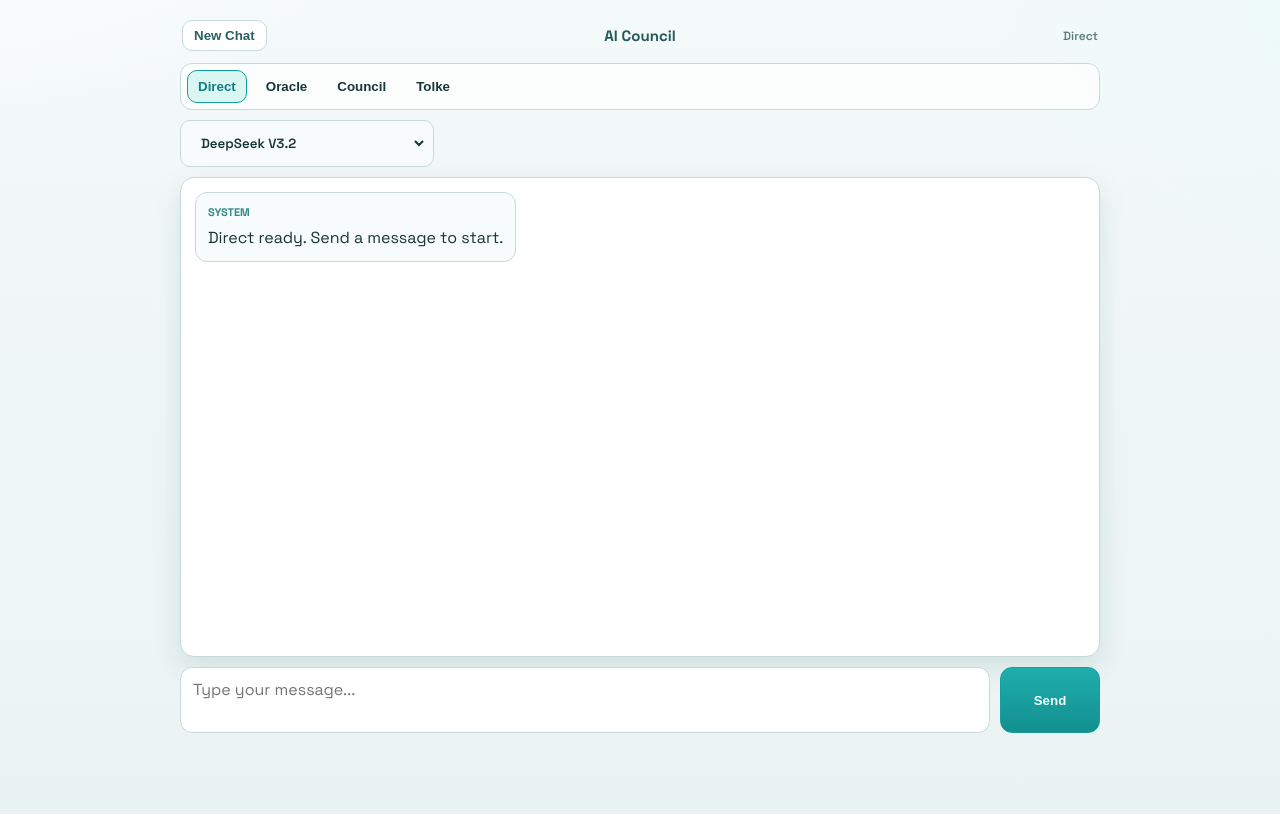
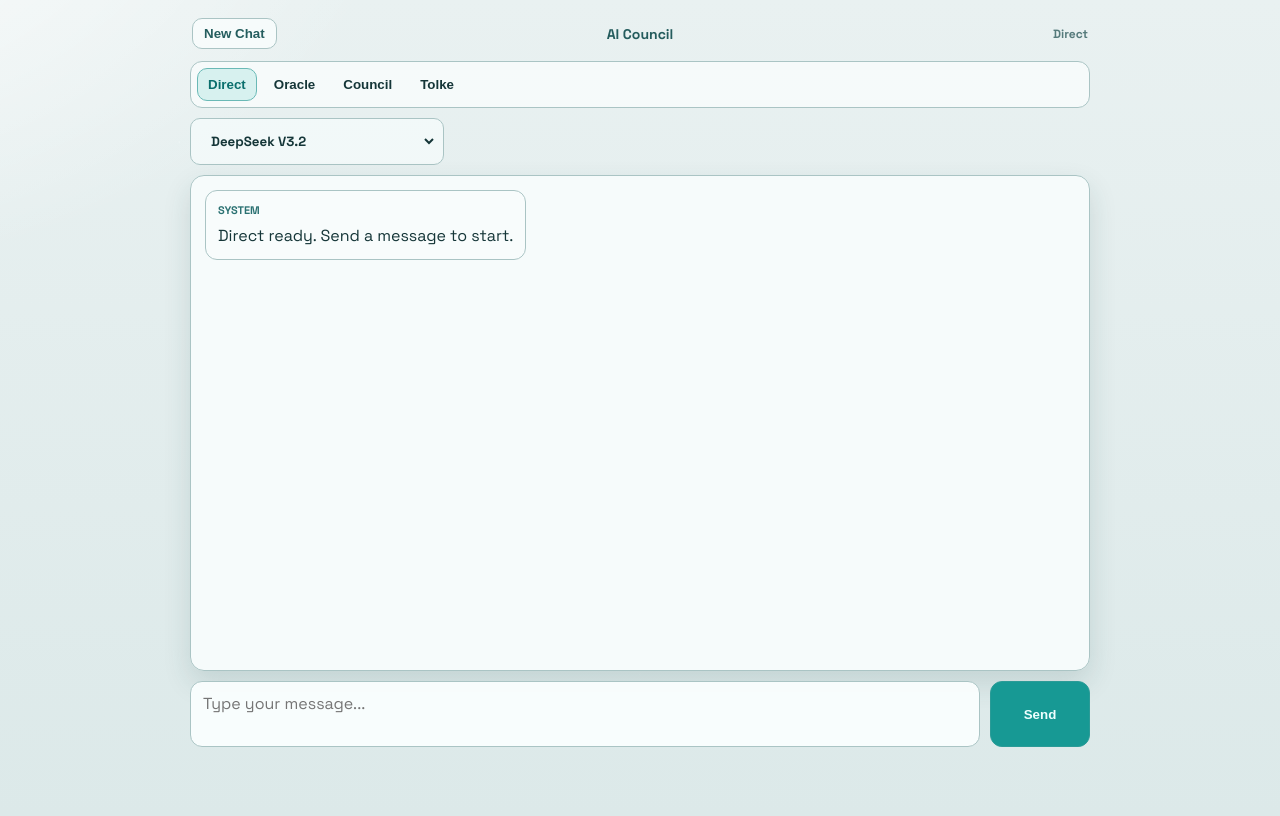
Before and after one commit to Ravs0/ai-council, a website built with Vite: page index.html in a window 1280 px wide. Built offline with nearby package versions, Linux system fonts and the light colour scheme; files whose address does not match are found by name.

Commit message:
Apply minimalist matte high-contrast theme with subtle starlight animation

```diff
--- a/src/style.css
+++ b/src/style.css
@@ -1,21 +1,19 @@
 :root {
-    --cloud-1: #f4f9f9;
-    --cloud-2: #eaf3f3;
-    --cloud-3: #dce9e9;
+    --bg: #e9f1f1;
+    --bg-2: #dce9e9;
+    --panel: #f8fcfc;
+    --panel-soft: #eef5f5;
+    --line: #aac4c4;
 
-    --card: #ffffff;
-    --card-soft: #f7fbfb;
-    --line: #c7dada;
+    --text: #153638;
+    --muted: #557a7b;
 
-    --text: #183638;
-    --muted: #5d7f80;
-
-    --teal: #149f9f;
-    --teal-strong: #0f7f80;
-    --teal-soft: #daf6f3;
+    --teal: #0f8f8b;
+    --teal-strong: #0a6f6d;
+    --teal-soft: #d7f1ef;
 
     --radius: 14px;
-    --shadow: 0 10px 28px rgba(20, 85, 85, 0.12);
+    --shadow: 0 12px 28px rgba(30, 70, 70, 0.14);
 }
 
 * {
@@ -29,25 +27,66 @@ body {
     font-family: 'Space Grotesk', -apple-system, BlinkMacSystemFont, 'Segoe UI', sans-serif;
     color: var(--text);
     background:
-        radial-gradient(1000px 500px at -10% -20%, #ffffff 0%, transparent 60%),
-        radial-gradient(900px 500px at 120% 0%, #e8fbf8 0%, transparent 60%),
-        linear-gradient(180deg, var(--cloud-1) 0%, var(--cloud-2) 100%);
+        radial-gradient(1200px 800px at -20% -20%, #ffffff 0%, transparent 56%),
+        linear-gradient(180deg, var(--bg) 0%, var(--bg-2) 100%);
+    overflow-x: hidden;
+}
+
+/* subtle starlight */
+body::before,
+body::after {
+    content: "";
+    position: fixed;
+    inset: 0;
+    pointer-events: none;
+    z-index: -1;
+}
+
+body::before {
+    background-image:
+        radial-gradient(2px 2px at 14% 18%, rgba(255, 255, 255, 0.82), transparent 60%),
+        radial-gradient(2px 2px at 72% 24%, rgba(255, 255, 255, 0.68), transparent 62%),
+        radial-gradient(2px 2px at 28% 72%, rgba(255, 255, 255, 0.72), transparent 62%),
+        radial-gradient(2px 2px at 84% 80%, rgba(255, 255, 255, 0.64), transparent 60%),
+        radial-gradient(2px 2px at 40% 44%, rgba(255, 255, 255, 0.55), transparent 62%);
+    opacity: 0.45;
+    animation: twinkleA 8s ease-in-out infinite;
+}
+
+body::after {
+    background-image:
+        radial-gradient(1.6px 1.6px at 22% 30%, rgba(255, 255, 255, 0.7), transparent 62%),
+        radial-gradient(1.6px 1.6px at 62% 60%, rgba(255, 255, 255, 0.75), transparent 62%),
+        radial-gradient(1.6px 1.6px at 78% 36%, rgba(255, 255, 255, 0.55), transparent 62%),
+        radial-gradient(1.6px 1.6px at 50% 84%, rgba(255, 255, 255, 0.65), transparent 62%);
+    opacity: 0.35;
+    animation: twinkleB 11s ease-in-out infinite;
+}
+
+@keyframes twinkleA {
+    0%, 100% { opacity: 0.32; transform: translateY(0); }
+    50% { opacity: 0.54; transform: translateY(-2px); }
+}
+
+@keyframes twinkleB {
+    0%, 100% { opacity: 0.24; transform: translateY(0); }
+    50% { opacity: 0.44; transform: translateY(2px); }
 }
 
 .app {
-    width: min(920px, 100% - 28px);
-    margin: 14px auto;
+    width: min(900px, 100% - 28px);
+    margin: 16px auto;
     display: grid;
     grid-template-rows: auto auto 1fr auto;
     gap: 10px;
 }
 
 .topbar {
-    padding: 6px 2px 2px;
     display: grid;
     grid-template-columns: 1fr auto 1fr;
     gap: 8px;
     align-items: center;
+    padding: 2px;
 }
 
 .topbar-left {
@@ -57,9 +96,9 @@ body {
 
 .topbar-center {
     text-align: center;
+    font-size: 14px;
     font-weight: 700;
-    color: #24595a;
-    font-size: 15px;
+    color: #245c5d;
 }
 
 .topbar-right {
@@ -67,13 +106,13 @@ body {
     justify-content: flex-end;
     font-size: 12px;
     color: var(--muted);
-    font-weight: 600;
+    font-weight: 700;
 }
 
 .ghost-btn {
     border: 1px solid var(--line);
-    background: var(--card);
-    color: #2a5f60;
+    background: rgba(248, 252, 252, 0.9);
+    color: #245d5e;
     border-radius: 10px;
     padding: 7px 11px;
     font-weight: 600;
@@ -82,11 +121,10 @@ body {
 
 .mode-bar {
     display: flex;
-    gap: 8px;
+    gap: 6px;
     flex-wrap: wrap;
-    justify-content: flex-start;
     border: 1px solid var(--line);
-    background: rgba(255, 255, 255, 0.75);
+    background: rgba(248, 252, 252, 0.84);
     border-radius: 12px;
     padding: 6px;
 }
@@ -97,28 +135,27 @@ body {
     color: var(--text);
     border-radius: 10px;
     padding: 8px 10px;
-    font-weight: 600;
+    font-weight: 700;
     cursor: pointer;
 }
 
 .mode-btn.active {
-    border-color: var(--teal);
+    border-color: #6ab9b6;
     background: var(--teal-soft);
     color: var(--teal-strong);
 }
 
 .context-bar {
     display: grid;
-    grid-template-columns: 1fr;
     gap: 6px;
 }
 
 .context-group {
+    width: fit-content;
     border: 1px solid var(--line);
-    background: var(--card-soft);
+    background: rgba(245, 251, 251, 0.82);
     border-radius: 10px;
     padding: 6px;
-    width: fit-content;
 }
 
 .context-group select {
@@ -129,16 +166,16 @@ body {
     padding: 7px 10px;
     min-width: 240px;
     font-family: inherit;
-    font-weight: 600;
+    font-weight: 700;
 }
 
 .chat-panel {
     border: 1px solid var(--line);
-    background: var(--card);
+    background: rgba(248, 252, 252, 0.92);
     border-radius: var(--radius);
     box-shadow: var(--shadow);
     overflow: hidden;
-    min-height: 60vh;
+    min-height: 62vh;
     display: grid;
     grid-template-rows: 1fr auto;
 }
@@ -152,28 +189,29 @@ body {
 }
 
 .msg {
-    max-width: min(820px, 92%);
+    max-width: min(800px, 92%);
     border-radius: 12px;
     padding: 11px 12px;
     line-height: 1.5;
     white-space: pre-wrap;
     border: 1px solid var(--line);
+    background: var(--panel);
 }
 
 .msg.user {
     align-self: flex-end;
-    background: #d9f5ef;
-    border-color: #9fd8cc;
+    background: #cfeae8;
+    border-color: #85bcbc;
 }
 
 .msg.assistant {
     align-self: flex-start;
-    background: #f7fbfb;
+    background: var(--panel);
 }
 
 .msg-meta {
     font-size: 11px;
-    color: #2d8888;
+    color: #2b7172;
     margin-bottom: 5px;
     font-weight: 700;
     text-transform: uppercase;
@@ -181,7 +219,7 @@ body {
 
 .trace-panel {
     border-top: 1px solid var(--line);
-    background: #f0f8f8;
+    background: #eef6f6;
     padding: 8px 12px;
 }
 
@@ -193,7 +231,7 @@ body {
 
 .trace-item {
     border: 1px solid var(--line);
-    background: #ffffff;
+    background: #fdfefe;
     border-radius: 10px;
     margin-top: 8px;
     padding: 8px;
@@ -208,7 +246,7 @@ body {
 
 .trace-body {
     font-size: 13px;
-    color: #345859;
+    color: #315e60;
     white-space: pre-wrap;
 }
 
@@ -221,7 +259,7 @@ body {
 .composer textarea {
     width: 100%;
     border: 1px solid var(--line);
-    background: var(--card);
+    background: rgba(250, 254, 254, 0.94);
     color: var(--text);
     border-radius: 12px;
     padding: 11px 12px;
@@ -231,9 +269,9 @@ body {
 }
 
 .composer button {
-    border: 1px solid var(--teal);
-    background: linear-gradient(180deg, #1eafac 0%, #138f8f 100%);
-    color: #ecffff;
+    border: 1px solid #2b9b97;
+    background: #179994;
+    color: #efffff;
     border-radius: 12px;
     font-weight: 700;
     cursor: pointer;
@@ -252,11 +290,10 @@ body {
     .app {
         width: calc(100% - 14px);
         margin: 8px auto;
-        gap: 9px;
+        gap: 8px;
     }
 
     .topbar {
-        padding: 4px 2px 2px;
         grid-template-columns: 1fr auto;
     }
 
@@ -269,7 +306,6 @@ body {
     }
 
     .mode-bar {
-        justify-content: flex-start;
         overflow-x: auto;
         flex-wrap: nowrap;
         padding-bottom: 2px;
@@ -290,7 +326,7 @@ body {
     }
 
     .chat-panel {
-        min-height: 62vh;
+        min-height: 64vh;
     }
 
     .msg {
@@ -301,12 +337,19 @@ body {
     .composer {
         position: sticky;
         bottom: 6px;
-        grid-template-columns: 1fr 98px;
+        grid-template-columns: 1fr 96px;
         gap: 8px;
         padding: 8px;
         border: 1px solid var(--line);
-        background: rgba(244, 251, 251, 0.95);
+        background: rgba(241, 249, 249, 0.92);
         border-radius: 12px;
-        backdrop-filter: blur(4px);
+        backdrop-filter: blur(3px);
     }
 }
+
+@media (prefers-reduced-motion: reduce) {
+    body::before,
+    body::after {
+        animation: none;
+    }
+}
```
